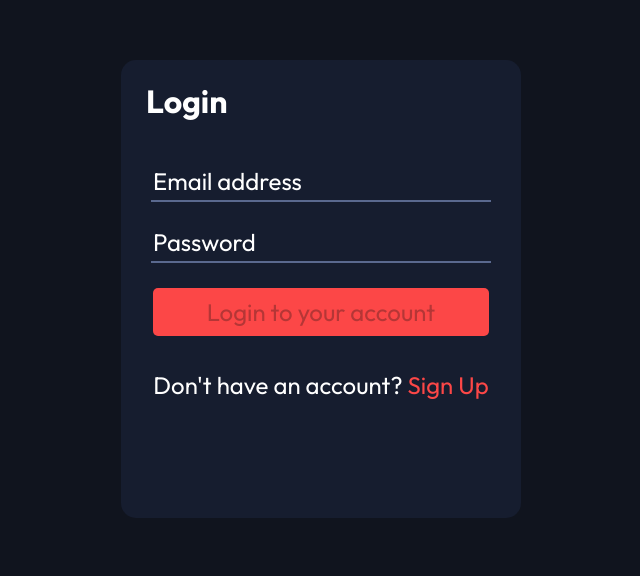
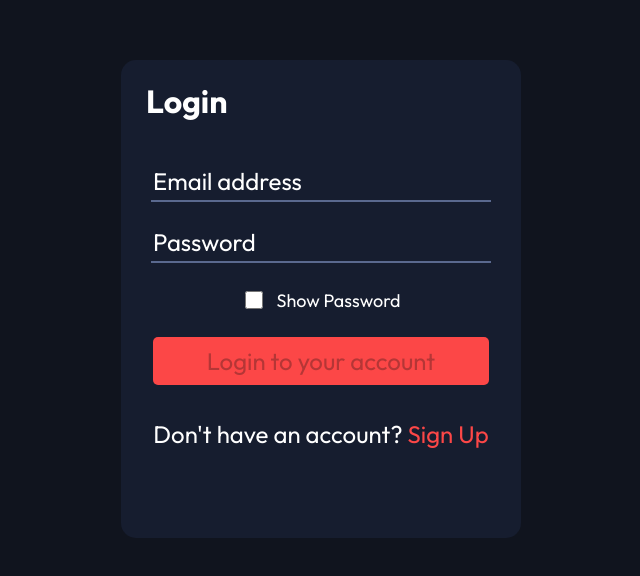
Before and after one commit to EmireHaouas/tflix, a React (Vite) app: page /tflix/login in a window 1280 px wide. Shown: the part 140-716 px from the top of the page, without its empty margins (319-959 px from the left). Built offline with nearby package versions, Linux system fonts and the light colour scheme; no server answers.

Commit message:
feat: add toggle to show/hide password in Login and Register

```diff
--- a/src/components/Authentification/Login/Login.css
+++ b/src/components/Authentification/Login/Login.css
@@ -8,6 +8,7 @@
   border-radius: 15px;
   align-self: center;
   gap: 10px;
+  padding-bottom: 60px;
 }
 .h1_Login {
   color: #ffffff;
@@ -110,3 +111,20 @@ form {
   display: flex;
   flex-direction: column;
 }
+.showPasswordLabel {
+  color: #ffffff;
+  font-family: "Outfit", sans-serif;
+  font-size: 18px;
+  align-self: center;
+  display: flex;
+  align-items: center;
+  gap: 10px;
+  margin-bottom: 25px;
+  cursor: pointer;
+}
+
+.showPasswordLabel .checkbox {
+  width: 18px;
+  height: 18px;
+  accent-color: #fc4747;
+}
--- a/src/components/Authentification/Login/Login.jsx
+++ b/src/components/Authentification/Login/Login.jsx
@@ -11,6 +11,11 @@ const Login = () => {
   const [error, setError] = useState(null);
   const navigate = useNavigate();
   const { user, loading } = useUser();
+  const [isPasswordVisible, setIsPasswordVisible] = useState(false);
+
+  const handlePasswordVisibility = () => {
+    setIsPasswordVisible(!isPasswordVisible);
+  };
 
   const handleLogin = (e) => {
     e.preventDefault();
@@ -38,12 +43,21 @@ const Login = () => {
           />
           <input
             className="passwordInput"
-            type="password"
+            type={isPasswordVisible ? "text" : "password"}
             placeholder="Password"
             value={password}
             onChange={(e) => setPassword(e.target.value)}
             required
           />
+          <label className="showPasswordLabel">
+            <input
+              type="checkbox"
+              className="checkbox"
+              onClick={handlePasswordVisibility}
+            />
+            {isPasswordVisible ? "Hide Password" : "Show Password"}
+          </label>
+
           {error && <p className="loginError">{error}</p>}
           <button className="btnLogin" disabled={!email || !password}>
             Login to your account
--- a/src/components/Authentification/Register/Register.css
+++ b/src/components/Authentification/Register/Register.css
@@ -7,7 +7,7 @@
   font-family: "Outfit", sans-serif;
   border-radius: 15px;
   align-self: center;
-  padding-bottom: 40px;
+  padding-bottom: 60px;
 }
 .h1_Login {
   color: #ffffff;
--- a/src/components/Authentification/Register/Register.jsx
+++ b/src/components/Authentification/Register/Register.jsx
@@ -11,10 +11,13 @@ const Register = () => {
   const [repeatPassword, setRepeatPassword] = useState("");
   const [error, setError] = useState(null);
   const [success, setSuccess] = useState(false);
+  const [isPasswordVisible, setIsPasswordVisible] = useState(false);
   const navigate = useNavigate();
 
   const { user, loading } = useUser();
-
+  const handlePasswordVisibility = () => {
+    setIsPasswordVisible(!isPasswordVisible);
+  };
   const handleRegister = (e) => {
     e.preventDefault();
 
@@ -49,7 +52,7 @@ const Register = () => {
 
           <input
             className="passwordInput"
-            type="password"
+            type={isPasswordVisible ? "text" : "password"}
             placeholder="Password"
             value={password}
             onChange={(e) => setPassword(e.target.value)}
@@ -58,13 +61,20 @@ const Register = () => {
 
           <input
             className="passwordInput"
-            type="password"
+            type={isPasswordVisible ? "text" : "password"}
             placeholder="Repeat Password"
             value={repeatPassword}
             onChange={(e) => setRepeatPassword(e.target.value)}
             required
           />
-
+          <label className="showPasswordLabel">
+            <input
+              type="checkbox"
+              className="checkbox"
+              onClick={handlePasswordVisibility}
+            />
+            {isPasswordVisible ? "Hide Password" : "Show Password"}
+          </label>
           <button className="btnLogin" type="submit">
             Create Account
           </button>
```
